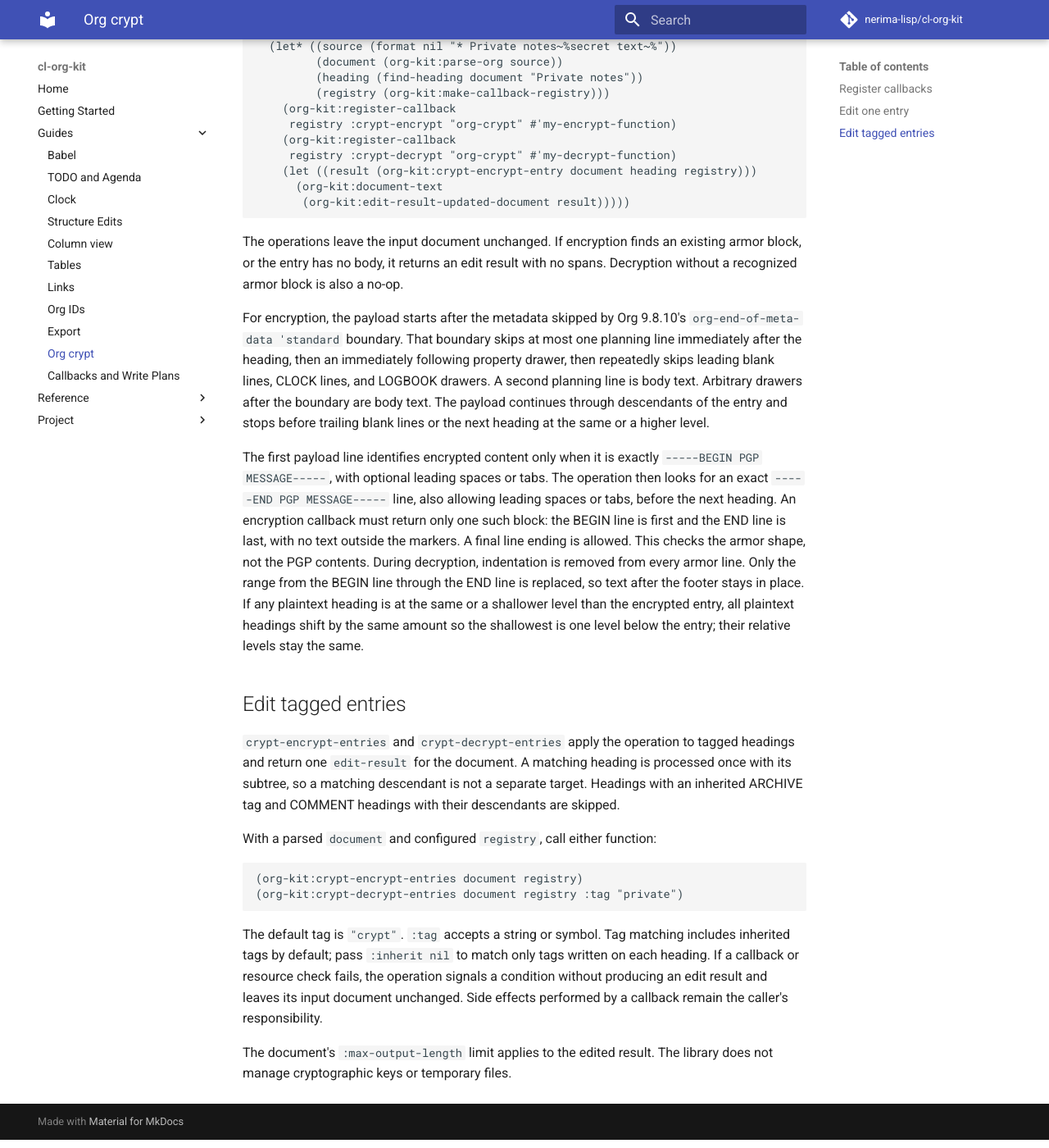
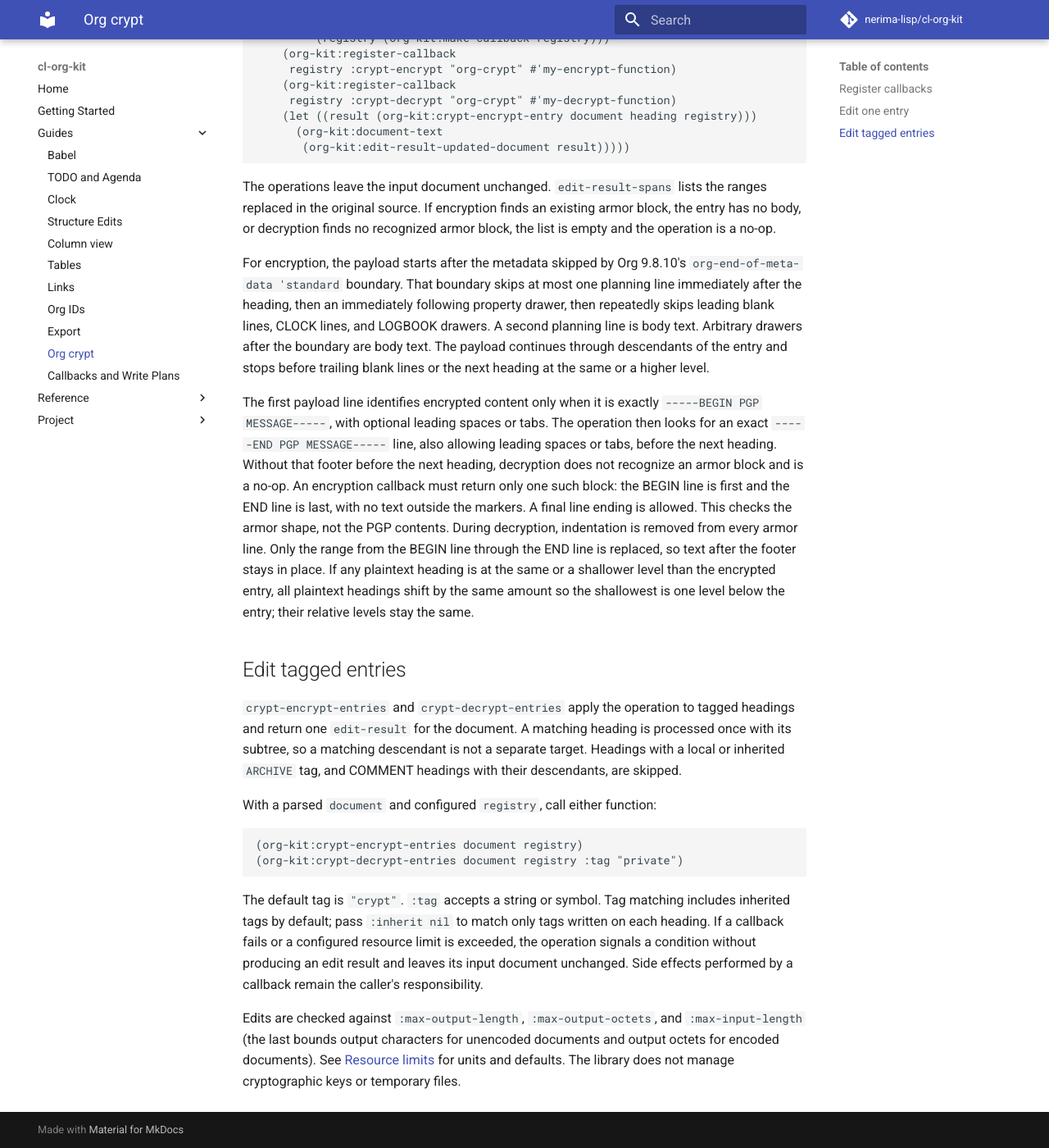
Before and after one commit to nerima-lisp/cl-org-kit, an MkDocs documentation site: the page built from docs/src/guides/crypt.md, in a window 1280 px wide and 1400 px high, scrolled down 1375 px. Shown: the whole window at 82% size. Built offline with MkDocs 1.6.1 and Material for MkDocs 9.7.7, drawn with Linux system fonts in a browser that asks for light colours; comment, search, counter and statistics services are not loaded; some of the changed text lies outside the part shown.

Commit message:
docs: clarify crypt no-op and resource behavior

````diff
--- a/docs/src/guides/crypt.md
+++ b/docs/src/guides/crypt.md
@@ -57,15 +55,15 @@ In the example, `my-encrypt-function` and `my-decrypt-function` stand for functi
        (org-kit:edit-result-updated-document result)))))
 ```
 
-The operations leave the input document unchanged. If encryption finds an existing armor block, or the entry has no body, it returns an edit result with no spans. Decryption without a recognized armor block is also a no-op.
+The operations leave the input document unchanged. `edit-result-spans` lists the ranges replaced in the original source. If encryption finds an existing armor block, the entry has no body, or decryption finds no recognized armor block, the list is empty and the operation is a no-op.
 
 For encryption, the payload starts after the metadata skipped by Org 9.8.10's `org-end-of-meta-data 'standard` boundary. That boundary skips at most one planning line immediately after the heading, then an immediately following property drawer, then repeatedly skips leading blank lines, CLOCK lines, and LOGBOOK drawers. A second planning line is body text. Arbitrary drawers after the boundary are body text. The payload continues through descendants of the entry and stops before trailing blank lines or the next heading at the same or a higher level.
 
-The first payload line identifies encrypted content only when it is exactly `-----BEGIN PGP MESSAGE-----`, with optional leading spaces or tabs. The operation then looks for an exact `-----END PGP MESSAGE-----` line, also allowing leading spaces or tabs, before the next heading. An encryption callback must return only one such block: the BEGIN line is first and the END line is last, with no text outside the markers. A final line ending is allowed. This checks the armor shape, not the PGP contents. During decryption, indentation is removed from every armor line. Only the range from the BEGIN line through the END line is replaced, so text after the footer stays in place. If any plaintext heading is at the same or a shallower level than the encrypted entry, all plaintext headings shift by the same amount so the shallowest is one level below the entry; their relative levels stay the same.
+The first payload line identifies encrypted content only when it is exactly `-----BEGIN PGP MESSAGE-----`, with optional leading spaces or tabs. The operation then looks for an exact `-----END PGP MESSAGE-----` line, also allowing leading spaces or tabs, before the next heading. Without that footer before the next heading, decryption does not recognize an armor block and is a no-op. An encryption callback must return only one such block: the BEGIN line is first and the END line is last, with no text outside the markers. A final line ending is allowed. This checks the armor shape, not the PGP contents. During decryption, indentation is removed from every armor line. Only the range from the BEGIN line through the END line is replaced, so text after the footer stays in place. If any plaintext heading is at the same or a shallower level than the encrypted entry, all plaintext headings shift by the same amount so the shallowest is one level below the entry; their relative levels stay the same.
 
 ## Edit tagged entries
 
-`crypt-encrypt-entries` and `crypt-decrypt-entries` apply the operation to tagged headings and return one `edit-result` for the document. A matching heading is processed once with its subtree, so a matching descendant is not a separate target. Headings with an inherited ARCHIVE tag and COMMENT headings with their descendants are skipped.
+`crypt-encrypt-entries` and `crypt-decrypt-entries` apply the operation to tagged headings and return one `edit-result` for the document. A matching heading is processed once with its subtree, so a matching descendant is not a separate target. Headings with a local or inherited `ARCHIVE` tag, and COMMENT headings with their descendants, are skipped.
 
 With a parsed `document` and configured `registry`, call either function:
 
@@ -74,6 +72,6 @@ With a parsed `document` and configured `registry`, call either function:
 (org-kit:crypt-decrypt-entries document registry :tag "private")
 ```
 
-The default tag is `"crypt"`. `:tag` accepts a string or symbol. Tag matching includes inherited tags by default; pass `:inherit nil` to match only tags written on each heading. If a callback or resource check fails, the operation signals a condition without producing an edit result and leaves its input document unchanged. Side effects performed by a callback remain the caller's responsibility.
+The default tag is `"crypt"`. `:tag` accepts a string or symbol. Tag matching includes inherited tags by default; pass `:inherit nil` to match only tags written on each heading. If a callback fails or a configured resource limit is exceeded, the operation signals a condition without producing an edit result and leaves its input document unchanged. Side effects performed by a callback remain the caller's responsibility.
 
-The document's `:max-output-length` limit applies to the edited result. The library does not manage cryptographic keys or temporary files.
+Edits are checked against `:max-output-length`, `:max-output-octets`, and `:max-input-length` (the last bounds output characters for unencoded documents and output octets for encoded documents). See [Resource limits](../reference/node-model.md#resource-limits) for units and defaults. The library does not manage cryptographic keys or temporary files.
````
Also changed, not shown: other parts of docs/src/guides/crypt.md (+0 -2 lines).
